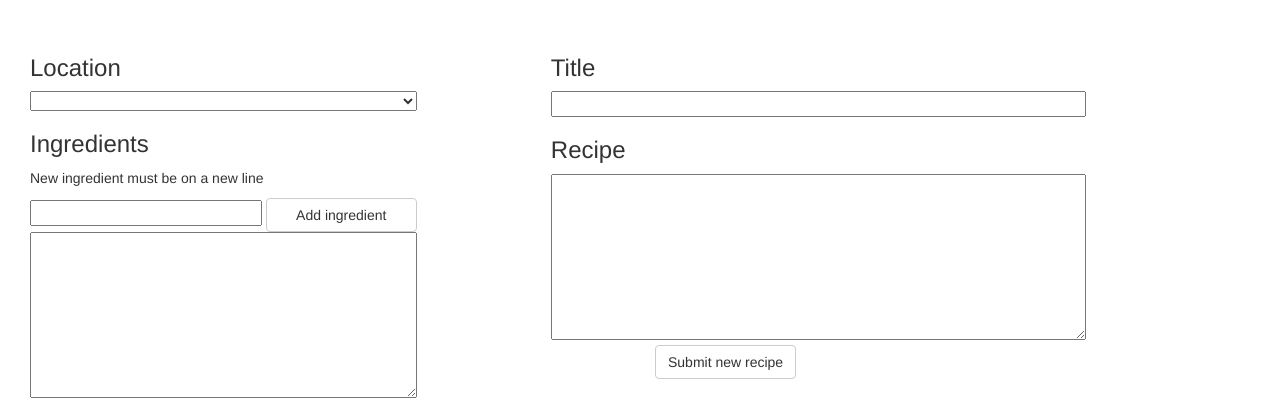
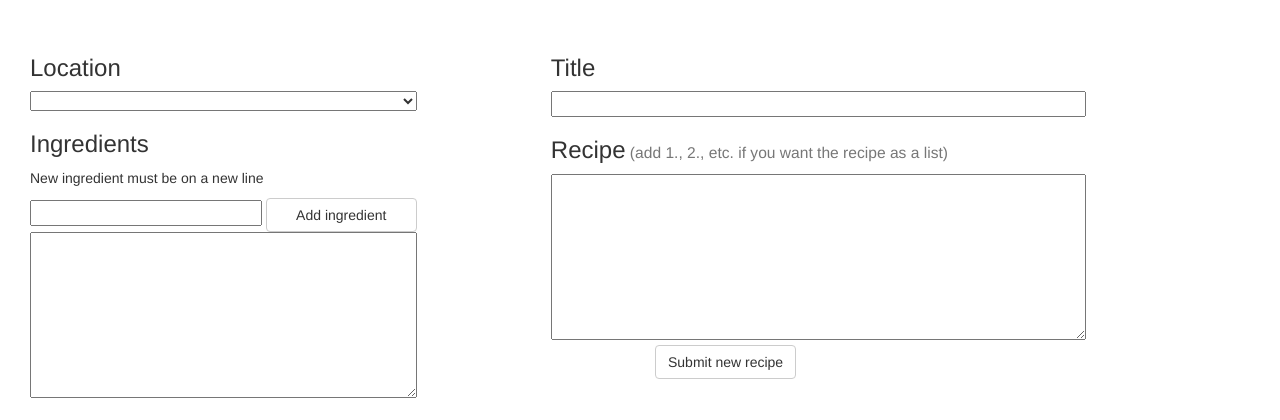
Before and after one commit to DanielAndreasen/TripMeal, a Flask app: page /newrecipe/ in a window 1280 px wide. Shown: the part 62-482 px from the top of the page. Run offline with Flask 2, Linux system fonts and the light colour scheme; the visitor is signed in with stand-in values (Sample User, id 1); parts of the project's set-up code (start-up, migrations or seed data) failed here and were passed over; some libraries are stand-ins or nearby versions.

Commit message:
Add small note on how list works

```diff
--- a/templates/newrecipe.html
+++ b/templates/newrecipe.html
@@ -277,7 +277,7 @@
   <div class="col-lg-offset-1 col-lg-6">
     <h3>Title</h3>
     <input type="text" name="title" style="width:90%" value="{{request.form.title}}" required>
-    <h3>Recipe</h3>
+    <h3>Recipe<small> (add 1., 2., etc. if you want the recipe as a list)</small></h3>
     <textarea name="recipe" rows="8" style="width:90%" value="{{request.form.recipe}}" required></textarea>
   </div>
 
```
